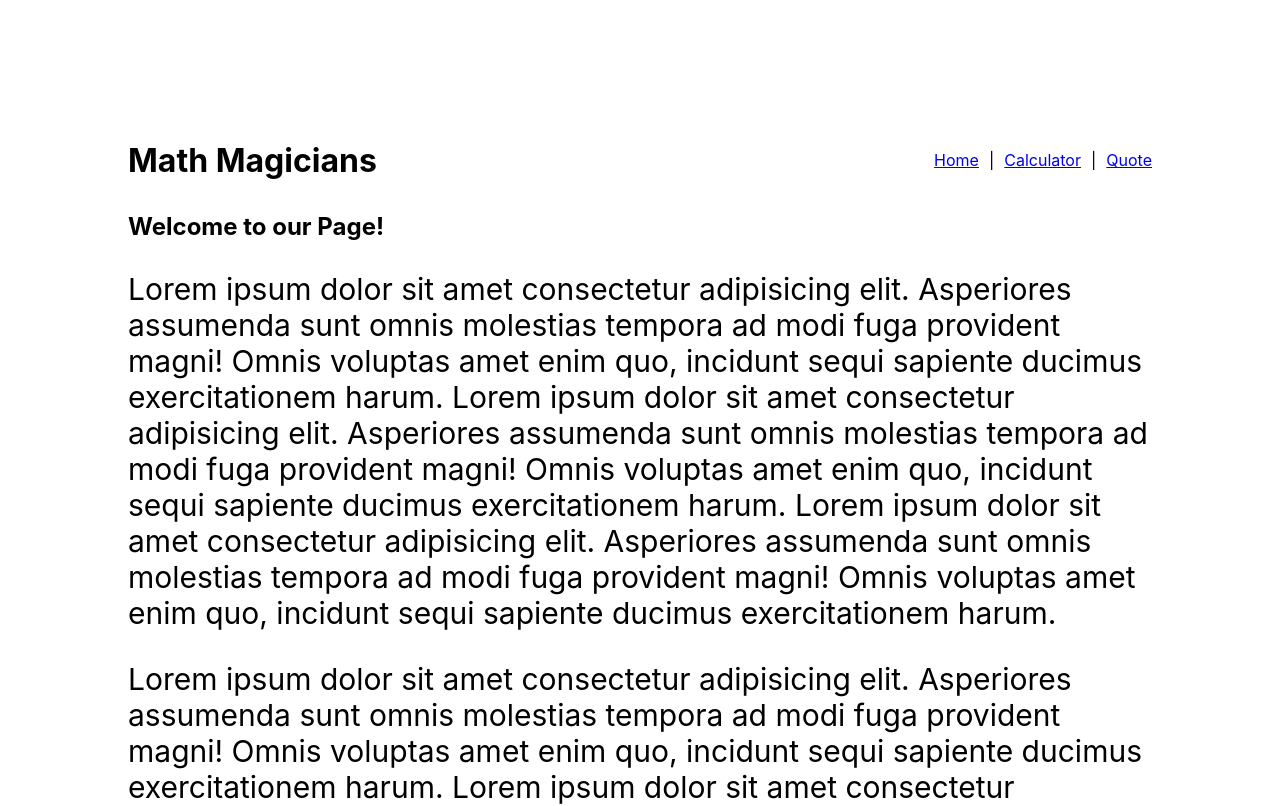
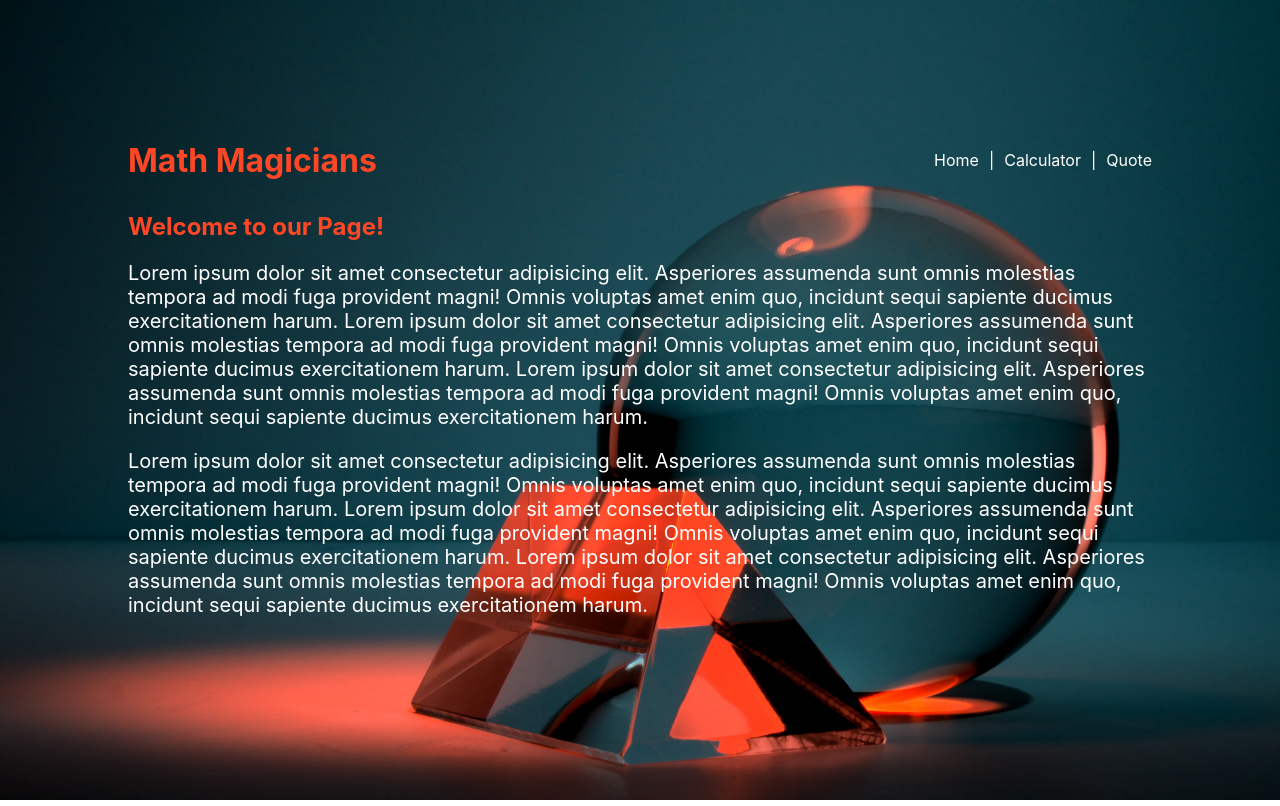
Before and after one commit to dvcorreia1984/math-magicians, a React (Create React App) app: page / in a window 1280 px wide. Shown: the top 806 px of the page. Built offline with nearby package versions, Linux system fonts and the light colour scheme.

Commit message:
Added styling QuotePage.module.css file

```diff
--- a/src/components/Calculator.css
+++ b/src/components/Calculator.css
@@ -22,9 +22,8 @@ h1 {
   height: 5vw;
   justify-content: center;
   align-items: center;
-  background-color: white;
   margin: 0;
-  color: black;
+  color: #ff4726;
 }
 
 p {
--- a/src/index.css
+++ b/src/index.css
@@ -14,6 +14,9 @@ body {
     sans-serif;
   -webkit-font-smoothing: antialiased;
   -moz-osx-font-smoothing: grayscale;
+  background-image: url(./images/background.jpg);
+  background-repeat: no-repeat;
+  background-size: cover;
 }
 
 code {
--- a/src/routes/CalculatorPage.jsx
+++ b/src/routes/CalculatorPage.jsx
@@ -1,9 +1,9 @@
 import Calculator from '../components/Calculator';
-import '../styles/calculator.css';
+import styles from '../styles/CalculatorPage.module.css';
 
 const CalculatorPage = () => (
-  <div id="calc">
-    <h2>Lets do some Math</h2>
+  <div className={styles.calc}>
+    <h2 className={styles.h2calc}>Lets do some Math!</h2>
     <Calculator />
   </div>
 );
--- a/src/routes/Home.jsx
+++ b/src/routes/Home.jsx
@@ -1,9 +1,9 @@
-import '../styles/home.css';
+import styles from '../styles/Home.module.css';
 
 const Home = () => (
-  <div>
+  <div className={styles.homeDiv}>
     <h2>Welcome to our Page!</h2>
-    <p>
+    <p className={styles.par}>
       Lorem ipsum dolor sit amet consectetur adipisicing elit. Asperiores
       assumenda sunt omnis molestias tempora ad modi fuga provident magni! Omnis
       voluptas amet enim quo, incidunt sequi sapiente ducimus exercitationem
@@ -16,7 +16,7 @@ const Home = () => (
       harum.
     </p>
 
-    <p>
+    <p className={styles.par}>
       Lorem ipsum dolor sit amet consectetur adipisicing elit. Asperiores
       assumenda sunt omnis molestias tempora ad modi fuga provident magni! Omnis
       voluptas amet enim quo, incidunt sequi sapiente ducimus exercitationem
--- a/src/routes/QuotePage.jsx
+++ b/src/routes/QuotePage.jsx
@@ -1,9 +1,9 @@
 import Quote from '../components/Quote';
-import '../styles/quote.css';
+import styles from '../styles/QuotePage.module.css';
 
 const QuotePage = () => (
-  <div>
-    <h1>Quote</h1>
+  <div className={styles.quote}>
+    <h1 className={styles.h1quote}>Quote</h1>
     <Quote />
   </div>
 );
--- /dev/null
+++ b/src/styles/CalculatorPage.module.css
@@ -0,0 +1,12 @@
+.calc {
+  display: flex;
+  flex-direction: row;
+  justify-content: space-around;
+}
+
+.h2calc {
+  display: flex;
+  flex-direction: row;
+  color: white;
+  align-items: center;
+}
--- /dev/null
+++ b/src/styles/Home.module.css
@@ -0,0 +1,12 @@
+.homeDiv {
+  padding: 0 10vw 0 10vw;
+}
+
+.par {
+  color: white;
+  font-size: 20px;
+}
+
+h2 {
+  color: #ff4726;
+}
--- a/src/styles/Navbar.module.css
+++ b/src/styles/Navbar.module.css
@@ -1,12 +1,19 @@
 .navBar {
+  margin: 10vw 10vw 0 10vw;
   display: flex;
   gap: 3px;
   justify-content: space-between;
   flex-direction: row;
   align-items: center;
+  color: white;
 }
 
 .menu {
   display: flex;
   gap: 10px;
 }
+
+.menu a {
+  color: white;
+  text-decoration: none;
+}
--- /dev/null
+++ b/src/styles/QuotePage.module.css
@@ -0,0 +1,18 @@
+.quote {
+  display: flex;
+  flex-direction: column;
+  align-items: center;
+  justify-content: center;
+  font-family: "Roboto", sans-serif;
+  color: black;
+  flex-wrap: wrap;
+  margin: 10vw 25vw;
+  align-content: center;
+  background-color: white;
+  width: 50vw;
+  border-radius: 10px;
+}
+
+.h1quote {
+  color: black;
+}
--- a/src/styles/calculator.css
+++ /dev/null
@@ -1,4 +0,0 @@
-div#calc {
-  display: flex;
-  flex-direction: row;
-}
--- a/src/styles/home.css
+++ /dev/null
@@ -1,7 +0,0 @@
-body {
-  padding: 10vw;
-}
-
-p {
-  font-size: medium;
-}
--- a/src/styles/quote.css
+++ /dev/null
@@ -1,8 +0,0 @@
-div#quote {
-  display: flex;
-  align-items: center;
-  justify-content: center;
-  font-family: 'Roboto', sans-serif;
-  color: black;
-  flex-wrap: wrap;
-}
```
Also changed, not shown: src/images/background.jpg (added).
